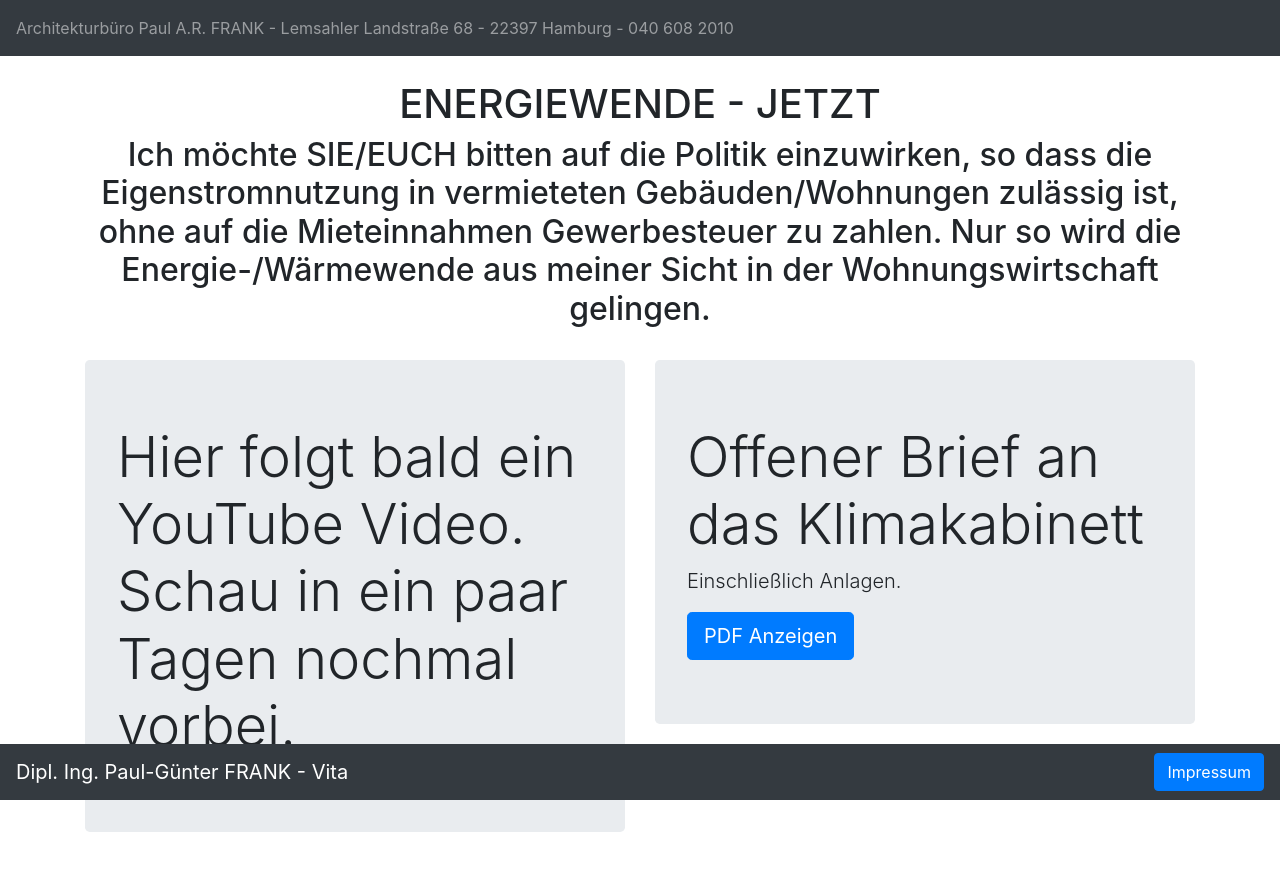
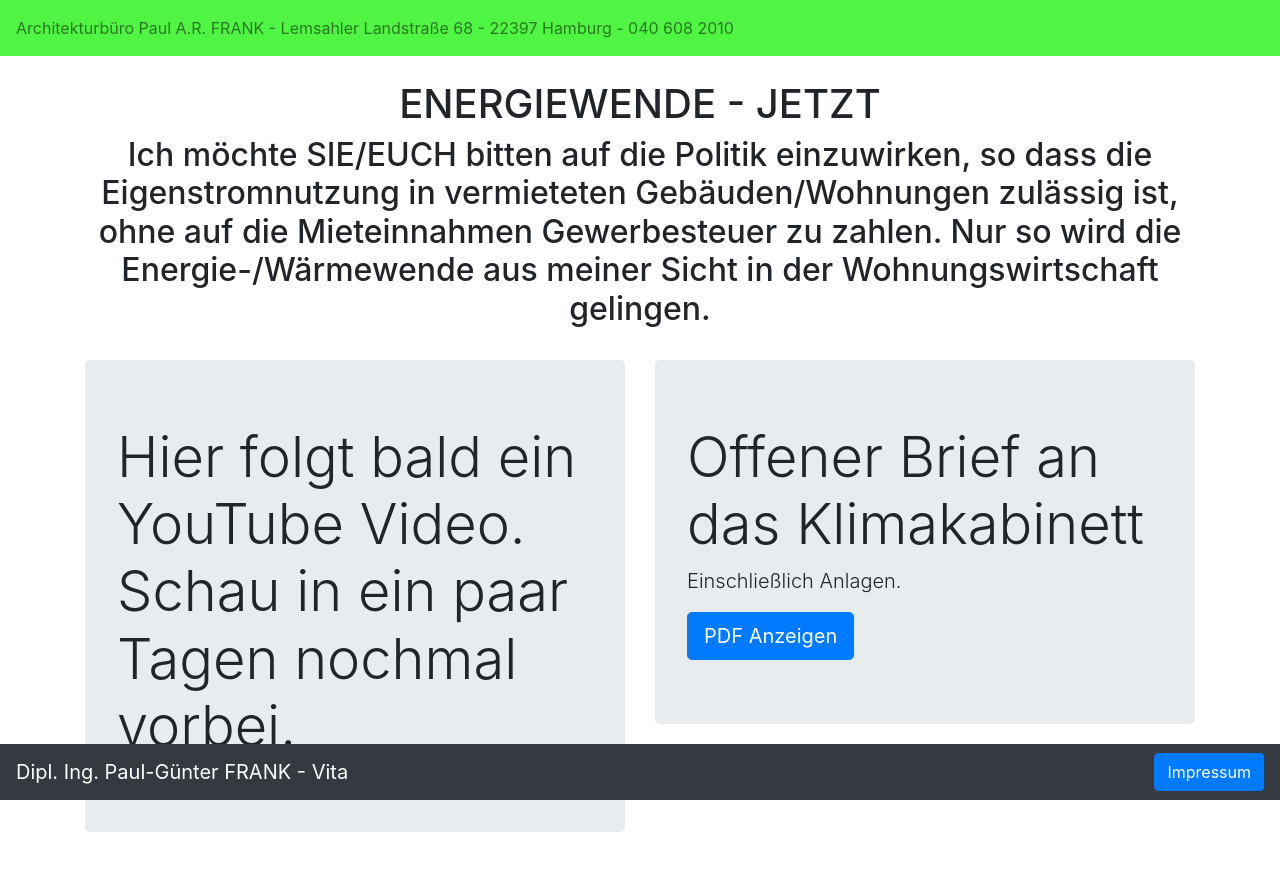
Before and after one commit to energiewende-xyz/Energiewende-Xyz.github.io, a plain HTML site: page index.html in a window 1280 px wide. Drawn offline with nearby package versions, Linux system fonts and the light colour scheme.

Commit message:
changed navbar color

```diff
--- a/index.html
+++ b/index.html
@@ -27,7 +27,7 @@
   </head>
 
   <body>
-	<nav class="navbar navbar-dark navbar-static-top bg-dark">
+	<nav class="navbar navbar-light navbar-static-top" style="background-color: #50f442;">
 	  <span class="navbar-text">
 		Architekturbüro Paul A.R. FRANK - Lemsahler Landstraße 68 - 22397 Hamburg - 040 608 2010
 	  </span>
```
